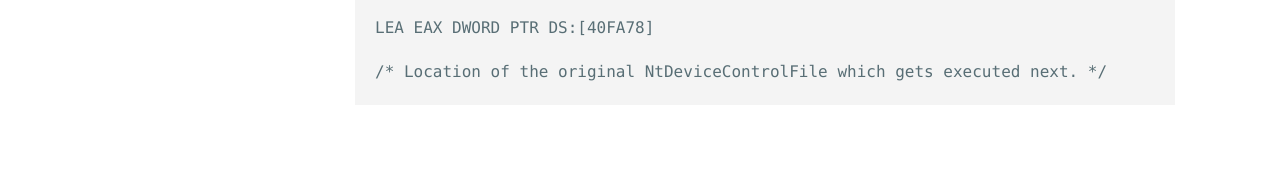
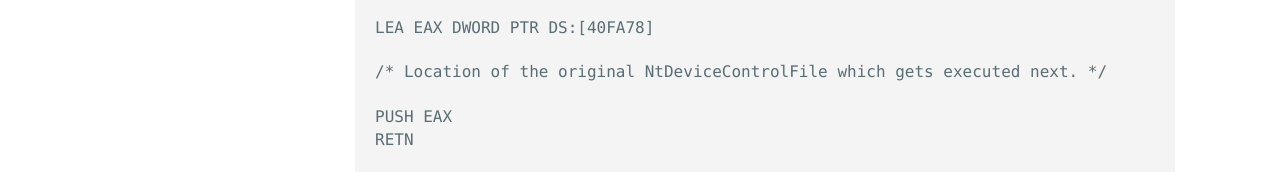
Before and after one commit to yashomer1994/yash007.github.io, a Jekyll site: the page built from _posts/2021-01-31-Ancillary Function Driver.md, in a window 1280 px wide and 900 px high, scrolled down 2568 px. Shown: the part 683-867 px from the top of the window. Built offline with Jekyll 4.4.1, drawn with Linux system fonts in a browser that asks for light colours; before the commit the page ends 3401 px from its top, so only the background shows below that; some of the changed text lies outside the part shown.

Commit message:
Update 2021-01-31-Ancillary Function Driver.md

```diff
--- a/_posts/2021-01-31-Ancillary Function Driver.md
+++ b/_posts/2021-01-31-Ancillary Function Driver.md
@@ -97,3 +97,6 @@ The address <zero.loc_401640> points to the hook routine which will be executed
     LEA EAX DWORD PTR DS:[40FA78]
 
     /* Location of the original NtDeviceControlFile which gets executed next. */
+
+    PUSH EAX
+    RETN
```
